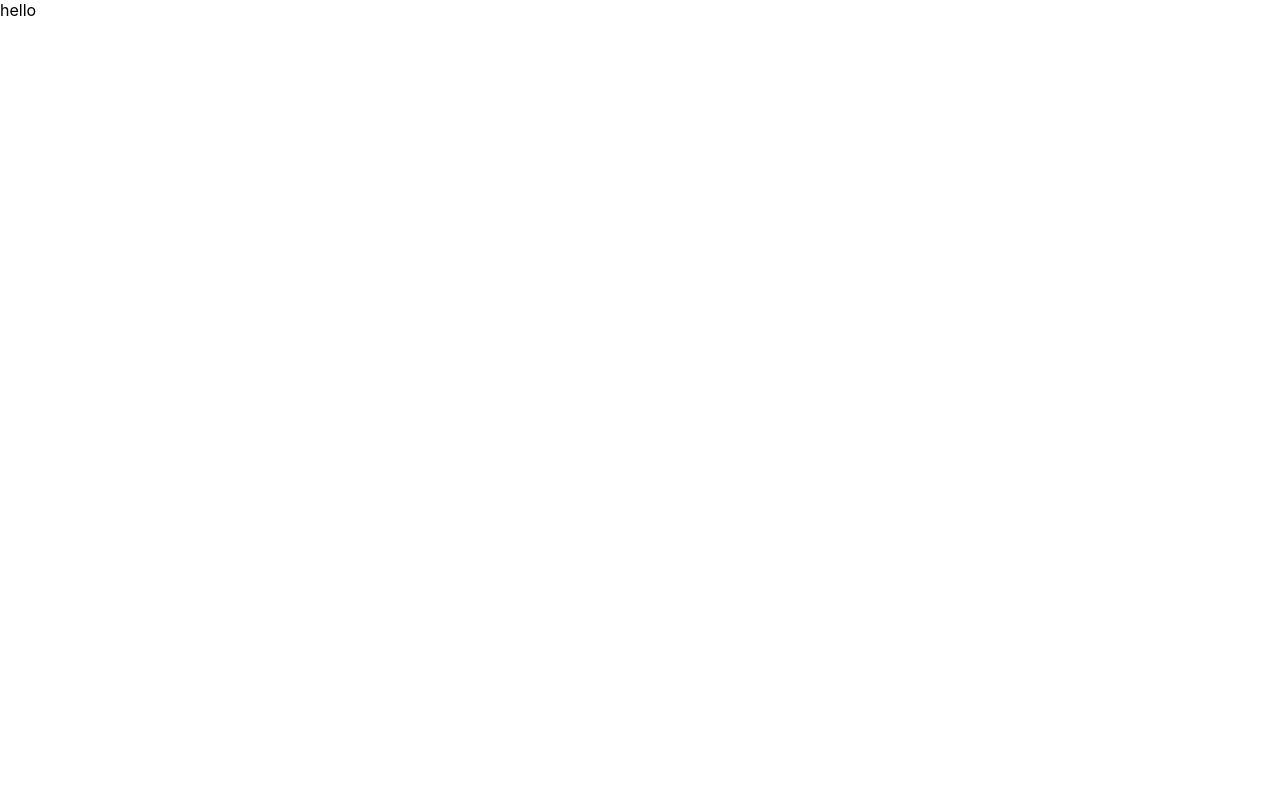
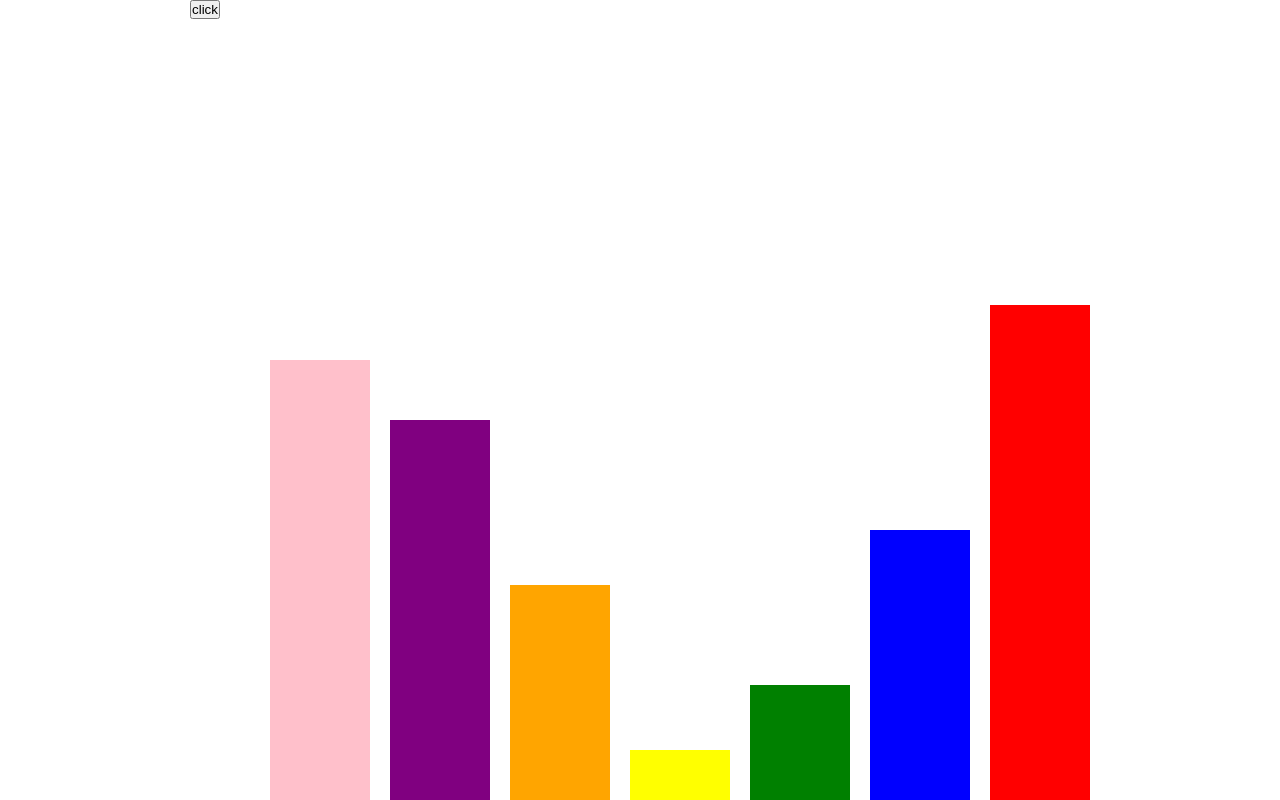
Before and after one commit to aruadecarvalho/sort-visualizer, a React (Create React App) app: page / in a window 1280 px wide. Built offline with nearby package versions, Linux system fonts and the light colour scheme.

Commit message:
implement bubbleSort to test

```diff
--- a/package.json
+++ b/package.json
@@ -9,6 +9,7 @@
     "react": "^18.2.0",
     "react-dom": "^18.2.0",
     "react-scripts": "5.0.1",
+    "styled-components": "^5.3.6",
     "web-vitals": "^2.1.4"
   },
   "scripts": {
--- a/src/App.js
+++ b/src/App.js
@@ -1,5 +1,8 @@
+import React from "react";
+import GraphVisualizer from "./components/graph-visualizer/graph-visualizer.component";
+
 const App = () => {
-  return <div>hello</div>;
+  return <GraphVisualizer />;
 };
 
 export default App;
--- /dev/null
+++ b/src/components/graph-visualizer/graph-visualizer.component.jsx
@@ -0,0 +1,66 @@
+import { useState, useRef } from "react";
+
+import {
+  GraphVisualizerContainer,
+  Graph,
+  GraphBar,
+} from "./graph-visualizer.styles";
+
+const defaultArray = [99, 54, 23, 10, 43, 76, 88];
+const GraphVisualizer = () => {
+  const [sortArray, setSortArray] = useState(defaultArray);
+  const containerRef = useRef(null);
+  const colorArray = [
+    "red",
+    "blue",
+    "green",
+    "yellow",
+    "orange",
+    "purple",
+    "pink",
+  ];
+
+  function sleep(ms) {
+    return new Promise((resolve) => setTimeout(resolve, ms));
+  }
+
+  const bubbleSort = async () => {
+    let array = [...sortArray];
+    let length = array.length;
+    for (let i = 0; i < length; i++) {
+      for (let j = 0; j < length - i - 1; j++) {
+        let bars = containerRef.current.childNodes;
+        bars[j].style.backgroundColor = colorArray[1];
+        bars[j + 1].style.backgroundColor = colorArray[1];
+        await sleep(100);
+        if (array[j] > array[j + 1]) {
+          let temp = array[j];
+          array[j] = array[j + 1];
+          array[j + 1] = temp;
+          setSortArray([...array]);
+        }
+        bars[j].style.backgroundColor = colorArray[0];
+        bars[j + 1].style.backgroundColor = colorArray[0];
+      }
+    }
+  };
+
+  return (
+    <GraphVisualizerContainer>
+      <Graph ref={containerRef}>
+        {sortArray.map((value, index) => (
+          <GraphBar
+            barValue={`${value / 2}rem`}
+            barZIndex={index}
+            key={index}
+            color={colorArray[index]}
+            barPosition={`${index * 12}rem`}
+          />
+        ))}
+      </Graph>
+      <button onClick={bubbleSort}>click</button>
+    </GraphVisualizerContainer>
+  );
+};
+
+export default GraphVisualizer;
--- /dev/null
+++ b/src/components/graph-visualizer/graph-visualizer.styles.jsx
@@ -0,0 +1,25 @@
+import styled from "styled-components";
+
+export const GraphVisualizerContainer = styled.div`
+  height: 100vh;
+  width: 90rem;
+  margin: 0 auto;
+  position: relative;
+`;
+
+export const Graph = styled.div`
+  gap: 5rem;
+`;
+
+export const GraphBar = styled.div`
+  height: ${(props) => props.barValue};
+  width: 10rem;
+  background-color: red;
+  z-index: ${(props) => props.barZIndex};
+  transition: all 0.5s;
+  position: absolute;
+  right: ${(props) => props.barPosition};
+  bottom: 0;
+  transition: all 0.5s;
+  background: ${(props) => props.color};
+`;
--- a/src/index.css
+++ b/src/index.css
@@ -1,13 +1,25 @@
+*,
+*::after,
+*::before {
+  margin: 0;
+  padding: 0;
+  box-sizing: border-box;
+}
+
+html {
+  font-size: 62.5%;
+}
+
 body {
   margin: 0;
-  font-family: -apple-system, BlinkMacSystemFont, 'Segoe UI', 'Roboto', 'Oxygen',
-    'Ubuntu', 'Cantarell', 'Fira Sans', 'Droid Sans', 'Helvetica Neue',
+  font-family: -apple-system, BlinkMacSystemFont, "Segoe UI", "Roboto", "Oxygen",
+    "Ubuntu", "Cantarell", "Fira Sans", "Droid Sans", "Helvetica Neue",
     sans-serif;
   -webkit-font-smoothing: antialiased;
   -moz-osx-font-smoothing: grayscale;
 }
 
 code {
-  font-family: source-code-pro, Menlo, Monaco, Consolas, 'Courier New',
+  font-family: source-code-pro, Menlo, Monaco, Consolas, "Courier New",
     monospace;
 }
```
Also changed, not shown: 1 other file (tests, documents, lock files or other folders).
